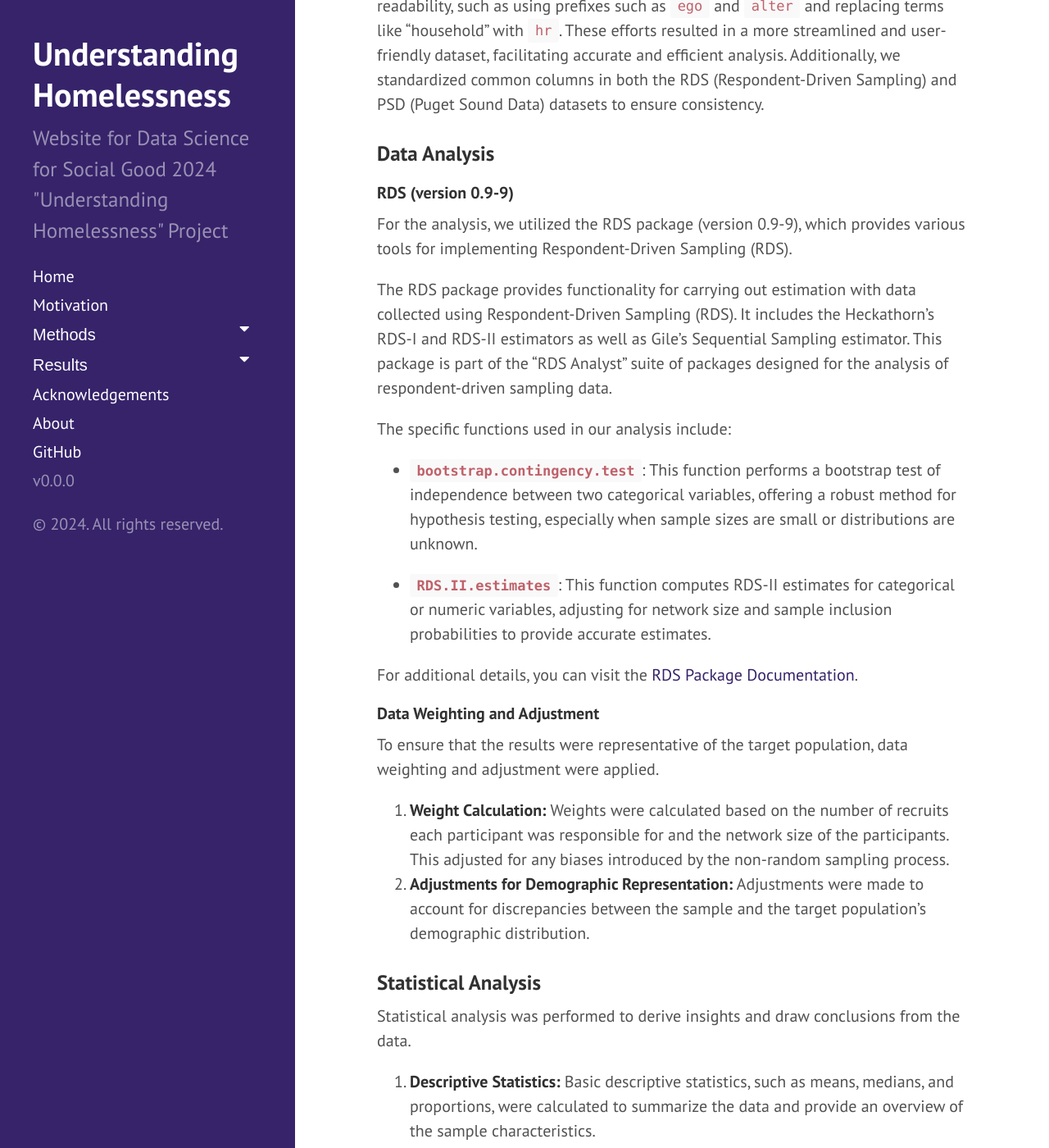
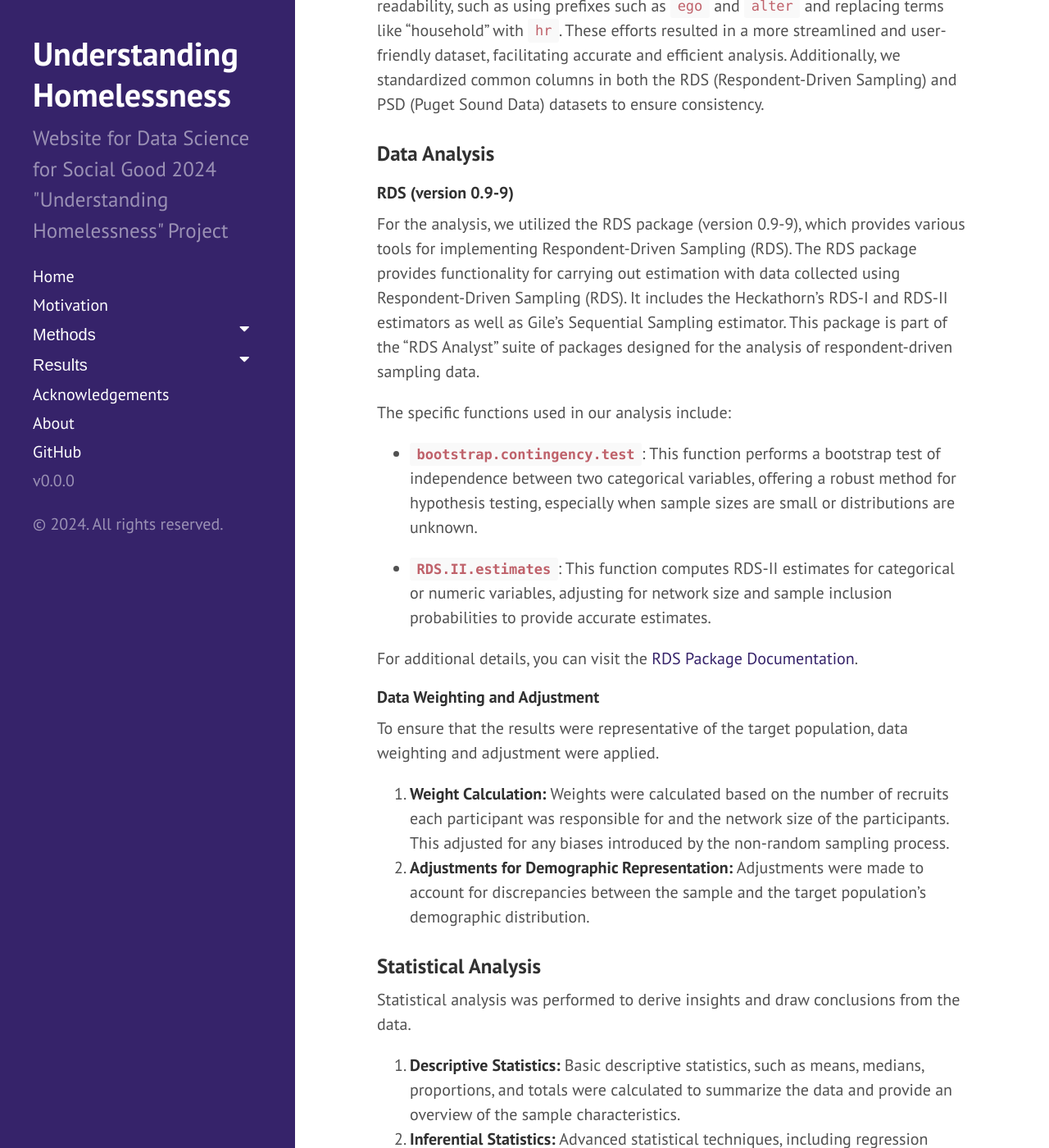
Before and after one commit to uwescience/DSSG2024_Understanding_Homelessness, a Jekyll site: the page built from method2.md, in a window 1280 px wide and 1400 px high, scrolled down 4729 px. Shown: the whole window at 82% size. Built offline with Jekyll 4.4.1, drawn with Linux system fonts in a browser that asks for light colours.

Commit message:
Update method2.md

```diff
--- a/method2.md
+++ b/method2.md
@@ -100,9 +100,7 @@ We prepared the data by creating functions to clean it and impute additional col
 
 #### RDS (version 0.9-9)
 
-For the analysis, we utilized the RDS package (version 0.9-9), which provides various tools for implementing Respondent-Driven Sampling (RDS).
-
-The RDS package provides functionality for carrying out estimation with data collected using Respondent-Driven Sampling (RDS). It includes the Heckathorn's RDS-I and RDS-II estimators as well as Gile's Sequential Sampling estimator. This package is part of the "RDS Analyst" suite of packages designed for the analysis of respondent-driven sampling data.
+For the analysis, we utilized the RDS package (version 0.9-9), which provides various tools for implementing Respondent-Driven Sampling (RDS). The RDS package provides functionality for carrying out estimation with data collected using Respondent-Driven Sampling (RDS). It includes the Heckathorn's RDS-I and RDS-II estimators as well as Gile's Sequential Sampling estimator. This package is part of the "RDS Analyst" suite of packages designed for the analysis of respondent-driven sampling data.
 
 The specific functions used in our analysis include:
 
@@ -124,7 +122,7 @@ To ensure that the results were representative of the target population, data we
 
 Statistical analysis was performed to derive insights and draw conclusions from the data.
 
-1. **Descriptive Statistics:** Basic descriptive statistics, such as means, medians, and proportions, were calculated to summarize the data and provide an overview of the sample characteristics.
+1. **Descriptive Statistics:** Basic descriptive statistics, such as means, medians, proportions, and totals were calculated to summarize the data and provide an overview of the sample characteristics.
 2. **Inferential Statistics:** Advanced statistical techniques, including regression analysis and hypothesis testing, were used to make inferences about the larger population based on the sample data.
 3. **RDS Analysis:** RDS II estimators was employed to analyze the network data and adjust for the sampling design.
 
```
